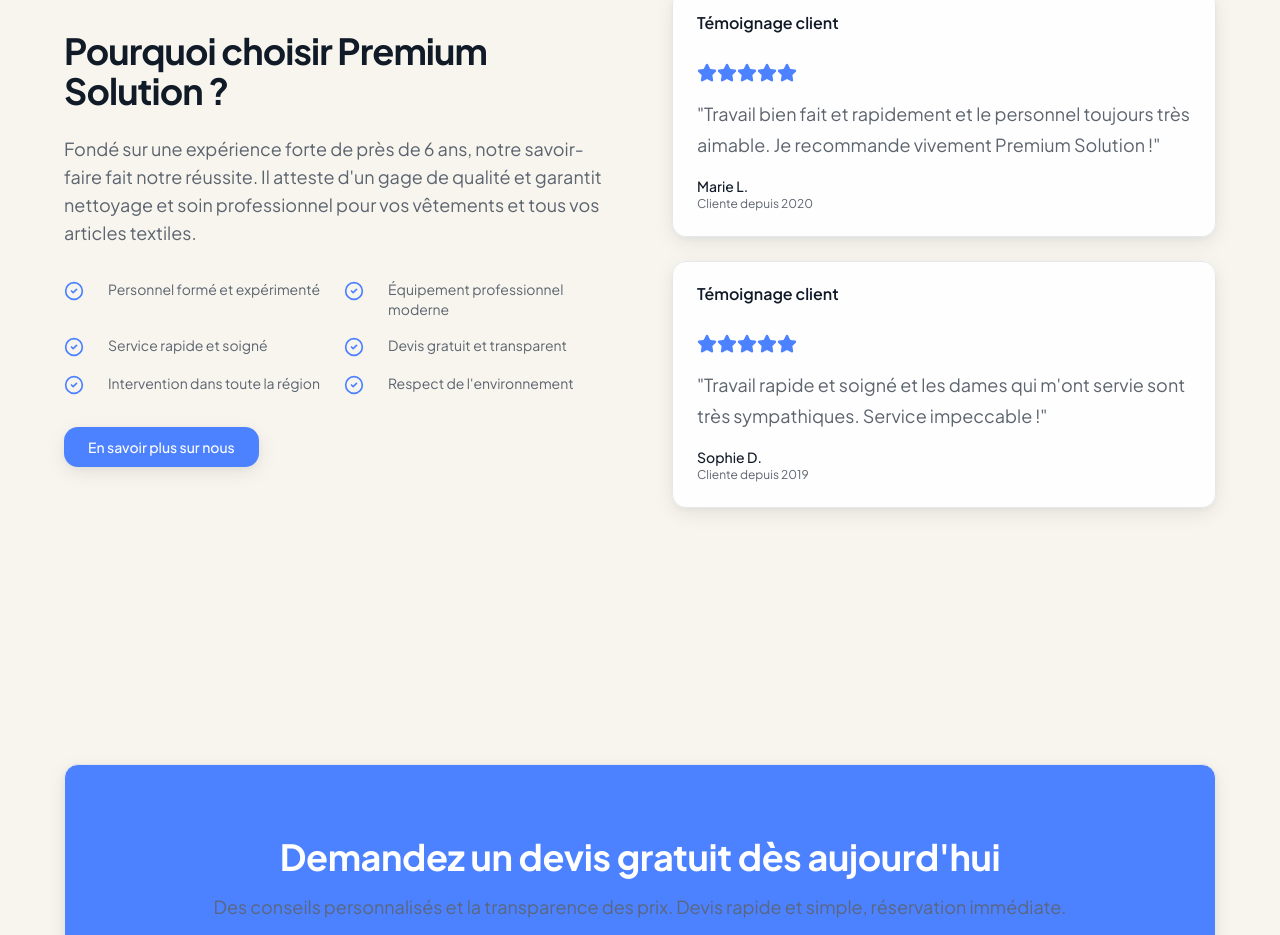
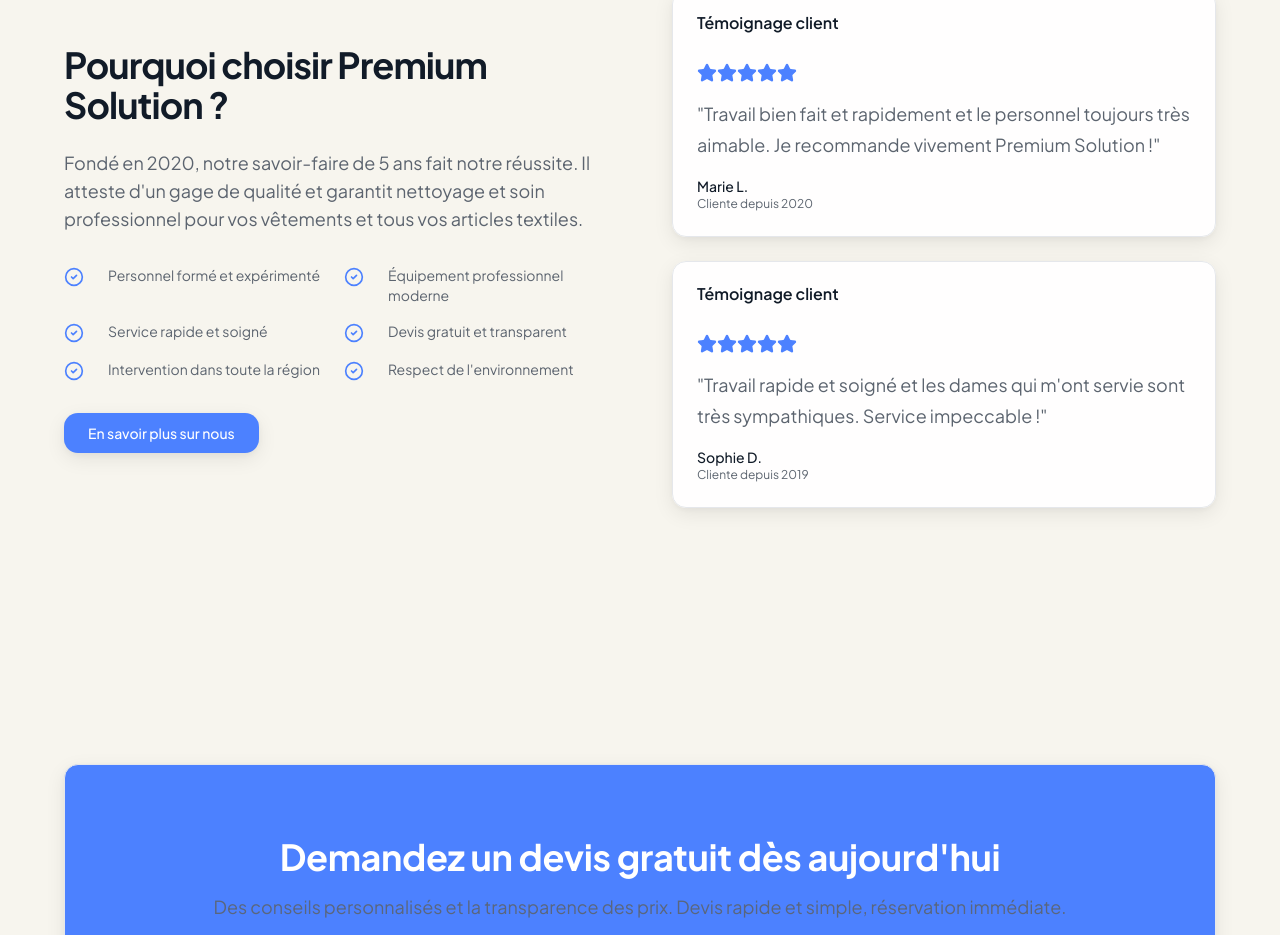
Before and after one commit to DanielJandric/PremiumService, a Next.js app in the folder apps/web/: page / in a window 1280 px wide. Shown: the part 2021-2956 px from the top of the page. Built offline with nearby package versions, Linux system fonts and the light colour scheme.

Commit message:
content: normalize founding year (2020) and experience (5+ years) across pages

```diff
--- a/apps/web/src/app/a-propos/page.tsx
+++ b/apps/web/src/app/a-propos/page.tsx
@@ -3,7 +3,7 @@
 export default function AboutPage() {
   const values = [
     { icon: Heart, title: 'Passion du métier', description: 'Nos employés font un travail fantastique et prennent soin de vos biens dans des conditions de travail optimales.' },
-    { icon: Shield, title: 'Qualité garantie', description: "Fondé sur une expérience forte de près de 6 ans, notre savoir-faire fait notre réussite." },
+    { icon: Shield, title: 'Qualité garantie', description: "Fondé en 2020, notre savoir-faire de 5 ans fait notre réussite." },
     { icon: Users, title: 'Équipe professionnelle', description: 'Plus de 30 employés formés et équipés du meilleur matériel professionnel.' },
     { icon: Award, title: "Service d'excellence", description: '500+ clients satisfaits et 5000+ travaux complétés avec succès.' },
   ];
@@ -20,7 +20,7 @@
   ];
 
   const stats = [
-    { value: '6+', label: "Ans d'expérience", icon: Award },
+    { value: '5+', label: "Ans d'expérience", icon: Award },
     { value: '500+', label: 'Clients satisfaits', icon: Users },
     { value: '30+', label: 'Employés', icon: Users },
     { value: '5K+', label: 'Travaux complétés', icon: CheckCircle2 },
--- a/apps/web/src/app/page.tsx
+++ b/apps/web/src/app/page.tsx
@@ -148,7 +148,7 @@
               <div>
                 <h2 className="mb-6 text-3xl font-bold tracking-tight text-foreground sm:text-4xl">Pourquoi choisir Premium Solution ?</h2>
                 <p className="mb-8 text-lg text-muted-foreground">
-                  Fondé sur une expérience forte de près de 6 ans, notre savoir-faire fait notre réussite. Il atteste d&apos;un gage de qualité et garantit nettoyage et soin professionnel pour vos vêtements et tous vos articles textiles.
+                  Fondé en 2020, notre savoir-faire de 5 ans fait notre réussite. Il atteste d&apos;un gage de qualité et garantit nettoyage et soin professionnel pour vos vêtements et tous vos articles textiles.
                 </p>
                 <div className="grid gap-4 sm:grid-cols-2">
                   {features.map((feature) => (
```
